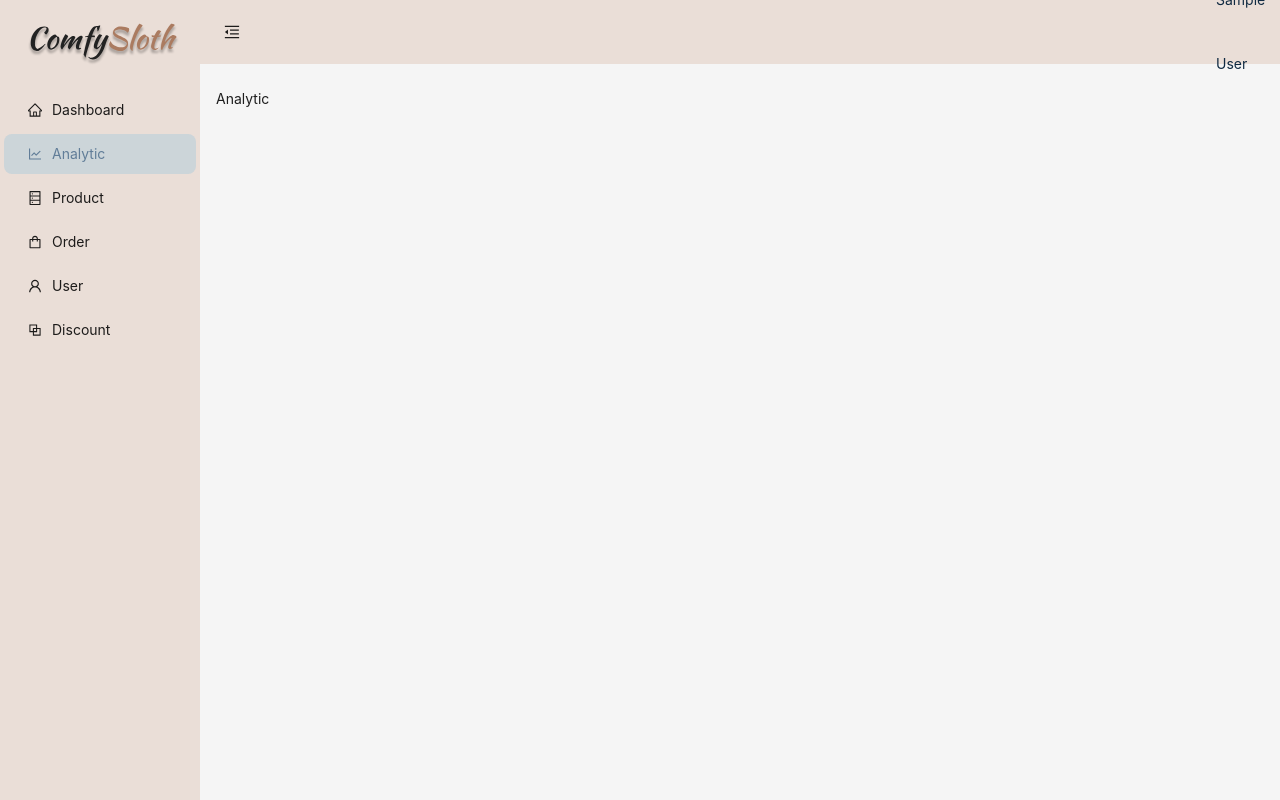
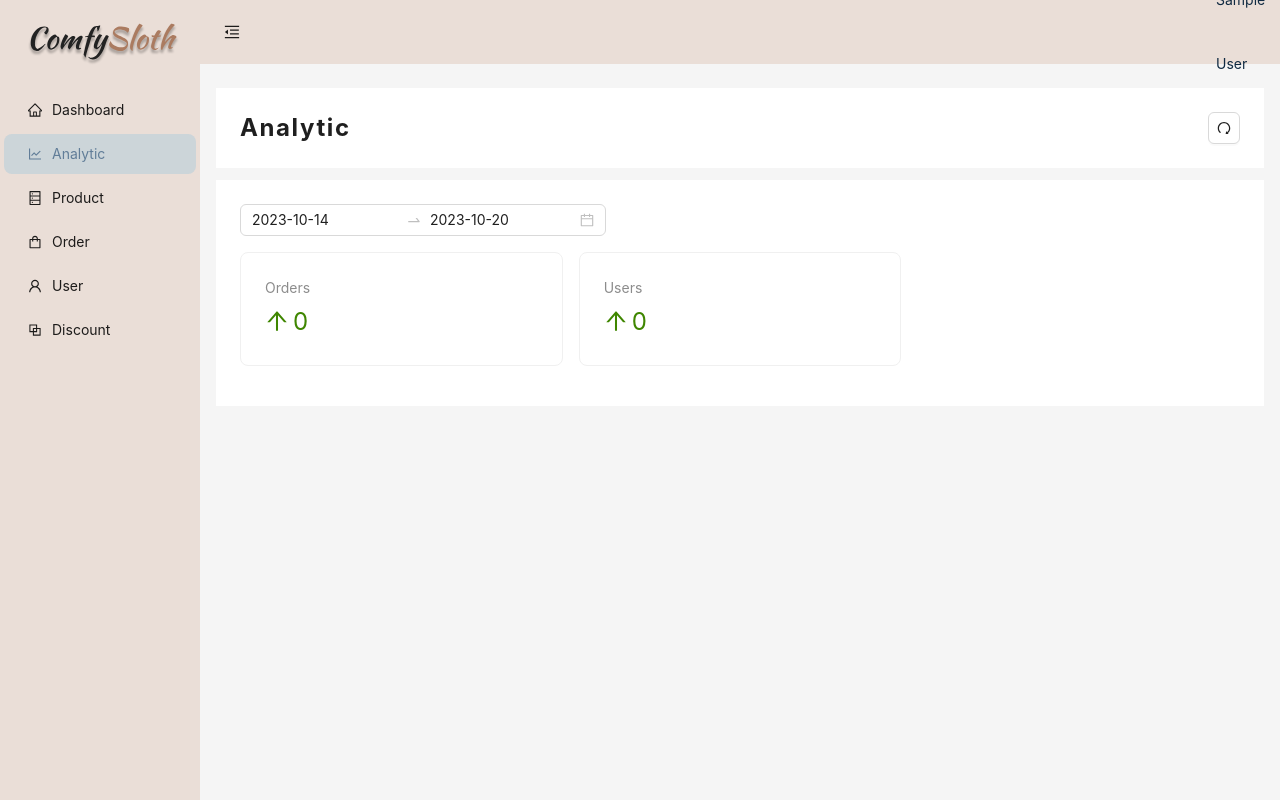
Before and after one commit to Key-2001/furniture_store_2023, a React (Vite) app: page /admin/analytic in a window 1280 px wide. Built offline with nearby package versions, Linux system fonts and the light colour scheme; no server answers; sample sign-in values are in the browser's storage.

Commit message:
update analytic page

```diff
--- a/package.json
+++ b/package.json
@@ -15,6 +15,7 @@
     "@tanstack/react-query": "^4.36.1",
     "antd": "^5.10.1",
     "axios": "^1.5.1",
+    "dayjs": "^1.11.10",
     "formik": "^2.4.5",
     "lodash": "^4.17.21",
     "moment": "^2.29.4",
--- a/src/pages/AdminPage/Analytic/Analytic.jsx
+++ b/src/pages/AdminPage/Analytic/Analytic.jsx
@@ -1,31 +1,137 @@
 import { useQuery } from "@tanstack/react-query";
-import { useContext, useEffect } from "react";
+import { Fragment, useCallback, useContext, useEffect, useState } from "react";
+import HeaderTable from "../../../common/HeaderTable";
+import Paper from "../../../common/Paper";
 import { adminContext } from "../../../context/AdminContext";
 import { GetAnalyticService } from "../../../services/AnalyticService";
+import { Card, Col, DatePicker, Flex, Row, Statistic } from "antd";
+import dayjs from "dayjs";
+import customParseFormat from "dayjs/plugin/customParseFormat";
+import HashLoader from "react-spinners/HashLoader";
+import { ArrowUpOutlined } from "@ant-design/icons";
+
+dayjs.extend(customParseFormat);
+
+const { RangePicker } = DatePicker;
+const dateFormat = "YYYY-MM-DD";
 
 const Analytic = () => {
-  const { tokenAdmin } = useContext(adminContext);
+  const { tokenAdmin, dispatch } = useContext(adminContext);
   //! Props
 
   //! State
+  const today = new Date().toISOString().slice(0, 10);
+  const lastWeek = new Date(new Date().setDate(new Date().getDate() - 6))
+    .toISOString()
+    .slice(0, 10);
+  const [query, setQuery] = useState({
+    startDate: lastWeek,
+    endDate: today,
+  });
+  const [countData, setCountData] = useState({
+    orders: 0,
+    users: 0,
+  });
   const { isLoading, isFetching, refetch } = useQuery(
     ["analytic"],
-    () => GetAnalyticService(tokenAdmin),
+    () => GetAnalyticService(tokenAdmin, query),
     {
       enabled: false,
       onSuccess: (response) => {
-        console.log("response", response);
+        const { success } = response;
+        if (success) {
+          setCountData((prev) => {
+            return {
+              ...prev,
+              orders: response?.dataCount.orders,
+              users: response?.dataCount.users,
+            };
+          });
+        } else {
+          if (response?.statusCode === 404) {
+            dispatch({ type: "LOG_OUT" });
+          }
+        }
       },
     }
   );
   //! Function
-
+  const handleChange = useCallback((dates, datesString) => {
+    if (datesString[0] === "" && datesString[1] === "") {
+      setQuery((prev) => {
+        return {
+          ...prev,
+          startDate: lastWeek,
+          endDate: today,
+        };
+      });
+    } else {
+      setQuery((prev) => {
+        return {
+          ...prev,
+          startDate: datesString[0],
+          endDate: datesString[1],
+        };
+      });
+    }
+  }, []);
+  const disabledDate = (current) => {
+    return current && current > dayjs().endOf("day");
+  };
   //! Effect
   useEffect(() => {
     refetch && refetch();
-  }, []);
+  }, [query.startDate, query.endDate]);
   //! Render
-  return <div>Analytic</div>;
+  return (
+    <Fragment>
+      <HeaderTable title={"Analytic"} onRefetch={refetch} />
+      <Paper>
+        <RangePicker
+          disabledDate={disabledDate}
+          value={[
+            dayjs(query.startDate, dateFormat),
+            dayjs(query.endDate, dateFormat),
+          ]}
+          onChange={handleChange}
+          style={{ marginBottom: "1rem" }}
+          presets={() => {
+            console.log("clear");
+          }}
+        />
+        {isLoading || isFetching ? (
+          <Flex align={"center"} justify="center" style={{ height: "500px" }}>
+            <HashLoader size={45} color="#decbc0" />
+          </Flex>
+        ) : (
+          <Fragment>
+            <Row gutter={16} style={{ marginBottom: "1rem" }}>
+              <Col span={8}>
+                <Card>
+                  <Statistic
+                    title="Orders"
+                    value={countData?.orders}
+                    valueStyle={{ color: "#3f8600" }}
+                    prefix={<ArrowUpOutlined />}
+                  />
+                </Card>
+              </Col>
+              <Col span={8}>
+                <Card>
+                  <Statistic
+                    title="Users"
+                    value={countData?.users}
+                    valueStyle={{ color: "#3f8600" }}
+                    prefix={<ArrowUpOutlined />}
+                  />
+                </Card>
+              </Col>
+            </Row>
+          </Fragment>
+        )}
+      </Paper>
+    </Fragment>
+  );
 };
 
 export default Analytic;
--- a/src/services/AnalyticService.js
+++ b/src/services/AnalyticService.js
@@ -1,8 +1,9 @@
 import axios from "./axios";
 import * as APIEndpoint from "./ApiEndpoint";
 
-export const GetAnalyticService = async (token) => {
+export const GetAnalyticService = async (token, query) => {
   return await axios.get(`${APIEndpoint.ANALYTIC_ENDPOINT}`, {
     headers: { Authorization: `Bearer ${token}` },
+    params: query,
   });
 };
```
